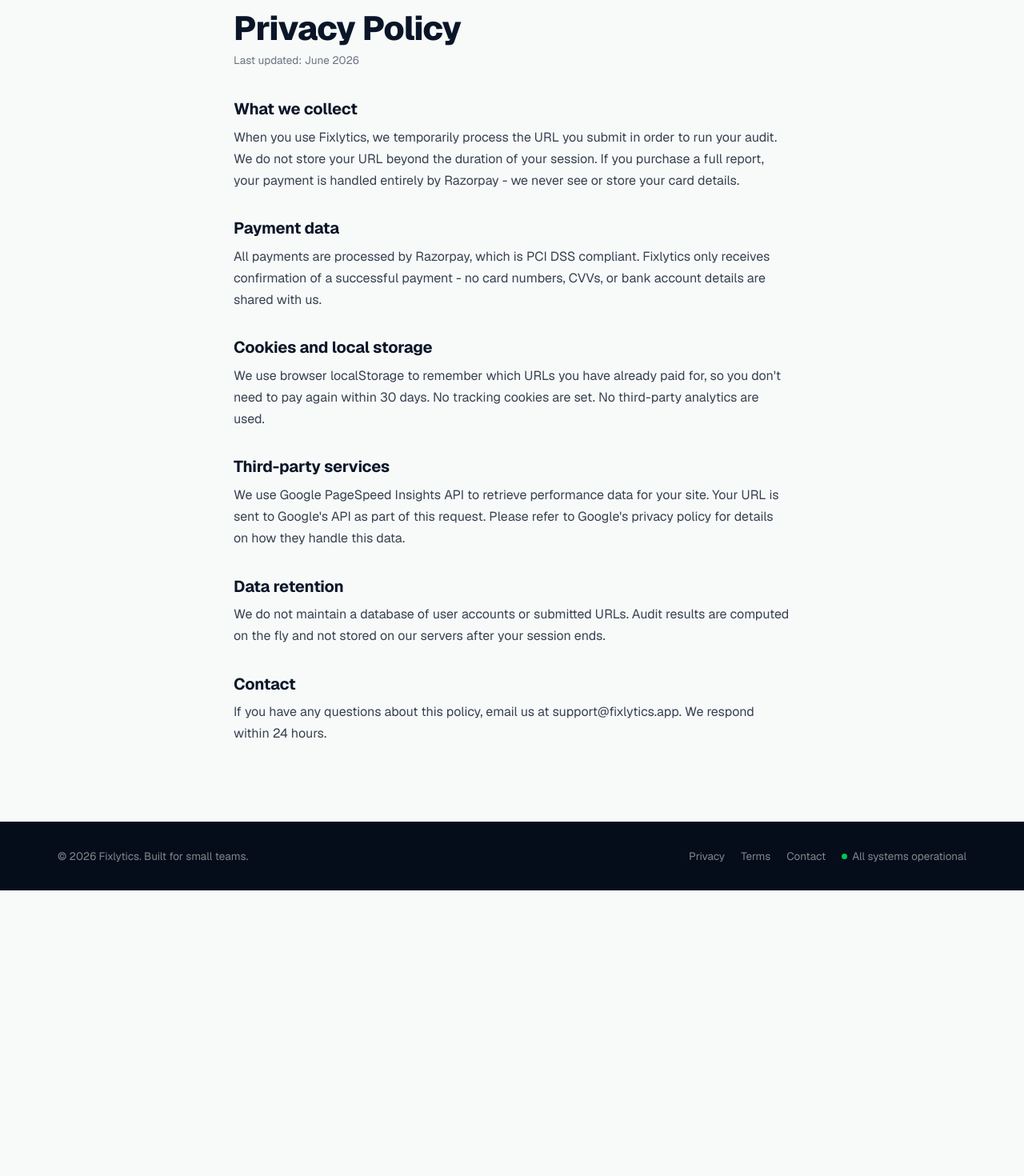
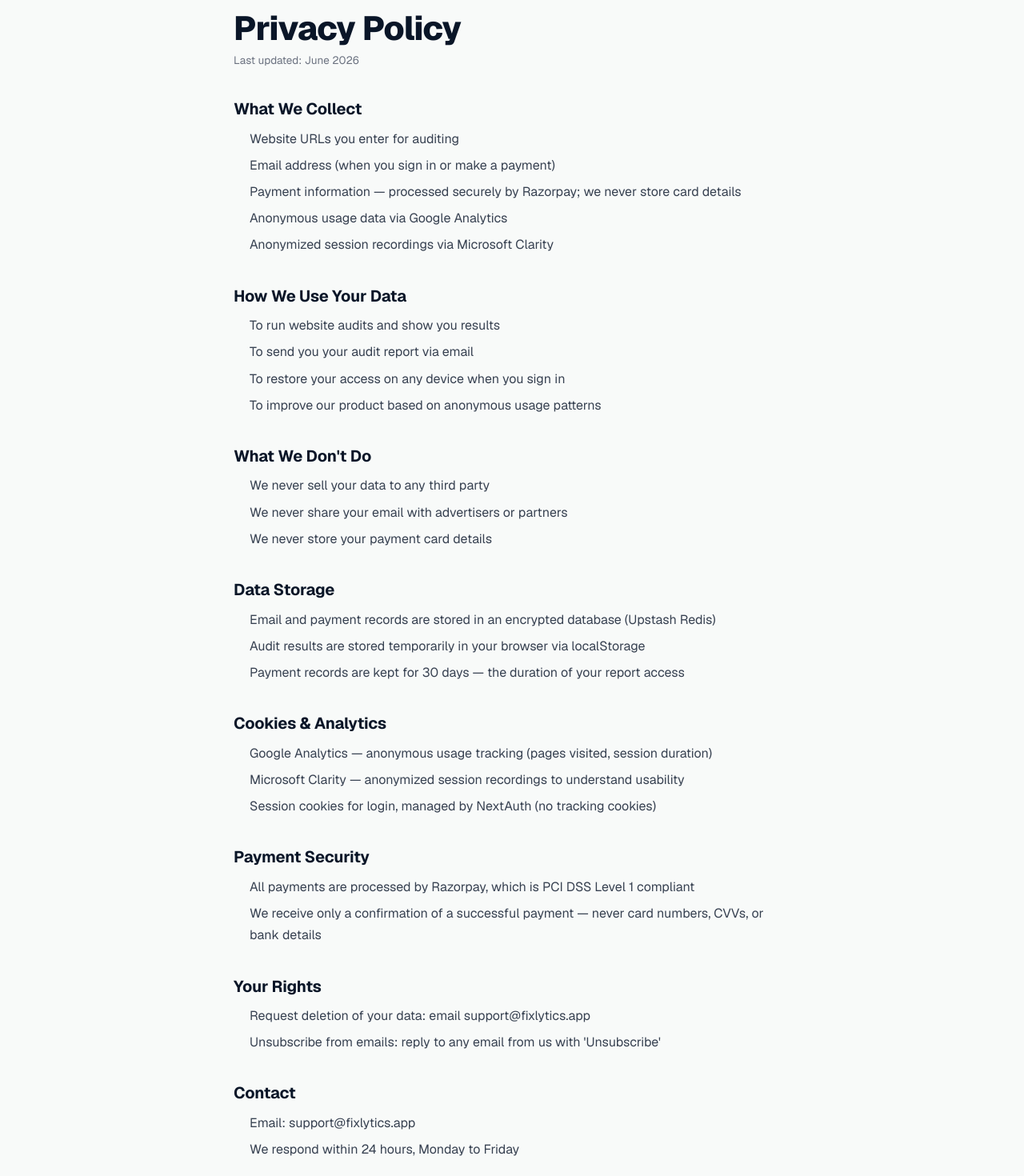
Before and after one commit to anshulpaharia1988-lab/fixlytics, a Next.js app: page /privacy in a window 1280 px wide. Shown: the part 140-1610 px from the top of the page at 80% size. Before the commit the page ends 1253 px from the top, so only its background shows below. Built offline with nearby package versions, Linux system fonts and the light colour scheme; no server answers; a web font is replaced by a local one.

Commit message:
Update privacy policy with accurate content

```diff
--- a/app/privacy/page.tsx
+++ b/app/privacy/page.tsx
@@ -2,41 +2,88 @@
 
 const SECTIONS = [
   {
-    title: "What we collect",
-    body: "When you use Fixlytics, we temporarily process the URL you submit in order to run your audit. We do not store your URL beyond the duration of your session. If you purchase a full report, your payment is handled entirely by Razorpay - we never see or store your card details.",
+    title: "What We Collect",
+    items: [
+      "Website URLs you enter for auditing",
+      "Email address (when you sign in or make a payment)",
+      "Payment information — processed securely by Razorpay; we never store card details",
+      "Anonymous usage data via Google Analytics",
+      "Anonymized session recordings via Microsoft Clarity",
+    ],
   },
   {
-    title: "Payment data",
-    body: "All payments are processed by Razorpay, which is PCI DSS compliant. Fixlytics only receives confirmation of a successful payment - no card numbers, CVVs, or bank account details are shared with us.",
+    title: "How We Use Your Data",
+    items: [
+      "To run website audits and show you results",
+      "To send you your audit report via email",
+      "To restore your access on any device when you sign in",
+      "To improve our product based on anonymous usage patterns",
+    ],
   },
   {
-    title: "Cookies and local storage",
-    body: "We use browser localStorage to remember which URLs you have already paid for, so you don't need to pay again within 30 days. No tracking cookies are set. No third-party analytics are used.",
+    title: "What We Don't Do",
+    items: [
+      "We never sell your data to any third party",
+      "We never share your email with advertisers or partners",
+      "We never store your payment card details",
+    ],
   },
   {
-    title: "Third-party services",
-    body: "We use Google PageSpeed Insights API to retrieve performance data for your site. Your URL is sent to Google's API as part of this request. Please refer to Google's privacy policy for details on how they handle this data.",
+    title: "Data Storage",
+    items: [
+      "Email and payment records are stored in an encrypted database (Upstash Redis)",
+      "Audit results are stored temporarily in your browser via localStorage",
+      "Payment records are kept for 30 days — the duration of your report access",
+    ],
   },
   {
-    title: "Data retention",
-    body: "We do not maintain a database of user accounts or submitted URLs. Audit results are computed on the fly and not stored on our servers after your session ends.",
+    title: "Cookies & Analytics",
+    items: [
+      "Google Analytics — anonymous usage tracking (pages visited, session duration)",
+      "Microsoft Clarity — anonymized session recordings to understand usability",
+      "Session cookies for login, managed by NextAuth (no tracking cookies)",
+    ],
+  },
+  {
+    title: "Payment Security",
+    items: [
+      "All payments are processed by Razorpay, which is PCI DSS Level 1 compliant",
+      "We receive only a confirmation of a successful payment — never card numbers, CVVs, or bank details",
+    ],
+  },
+  {
+    title: "Your Rights",
+    items: [
+      "Request deletion of your data: email support@fixlytics.app",
+      "Unsubscribe from emails: reply to any email from us with 'Unsubscribe'",
+    ],
   },
   {
     title: "Contact",
-    body: "If you have any questions about this policy, email us at support@fixlytics.app. We respond within 24 hours.",
+    items: [
+      "Email: support@fixlytics.app",
+      "We respond within 24 hours, Monday to Friday",
+    ],
   },
 ];
 
 export default function PrivacyPage() {
   return (
     <PageLayout title="Privacy Policy">
-      {SECTIONS.map(({ title, body }) => (
-        <section key={title} style={{ marginBottom: 36 }}>
+      {SECTIONS.map(({ title, items }) => (
+        <section key={title} style={{ marginBottom: 40 }}>
           <h2 style={{
-            fontSize: 20, fontWeight: 700, marginTop: 32, marginBottom: 10,
+            fontSize: 20, fontWeight: 700, marginTop: 36, marginBottom: 12,
             color: "var(--navy-800)", letterSpacing: "-0.01em",
           }}>{title}</h2>
-          <p style={{ fontSize: 16, lineHeight: 1.7, color: "var(--fg-2)", marginBottom: 0 }}>{body}</p>
+          <ul style={{ margin: 0, paddingLeft: 20 }}>
+            {items.map((item) => (
+              <li key={item} style={{
+                fontSize: 16, lineHeight: 1.7, color: "var(--fg-2)",
+                marginBottom: 6,
+              }}>{item}</li>
+            ))}
+          </ul>
         </section>
       ))}
     </PageLayout>
```
